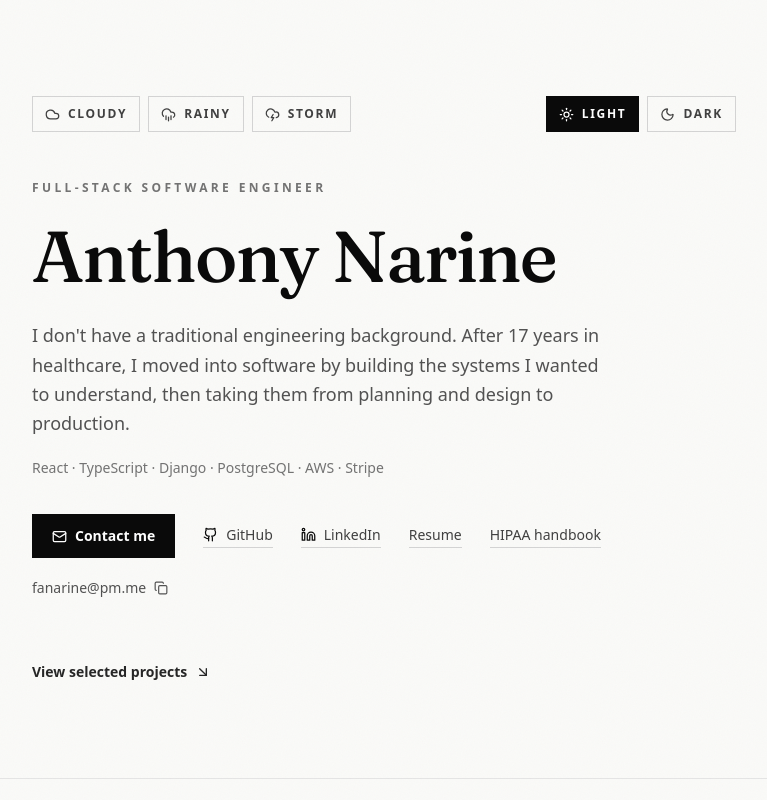
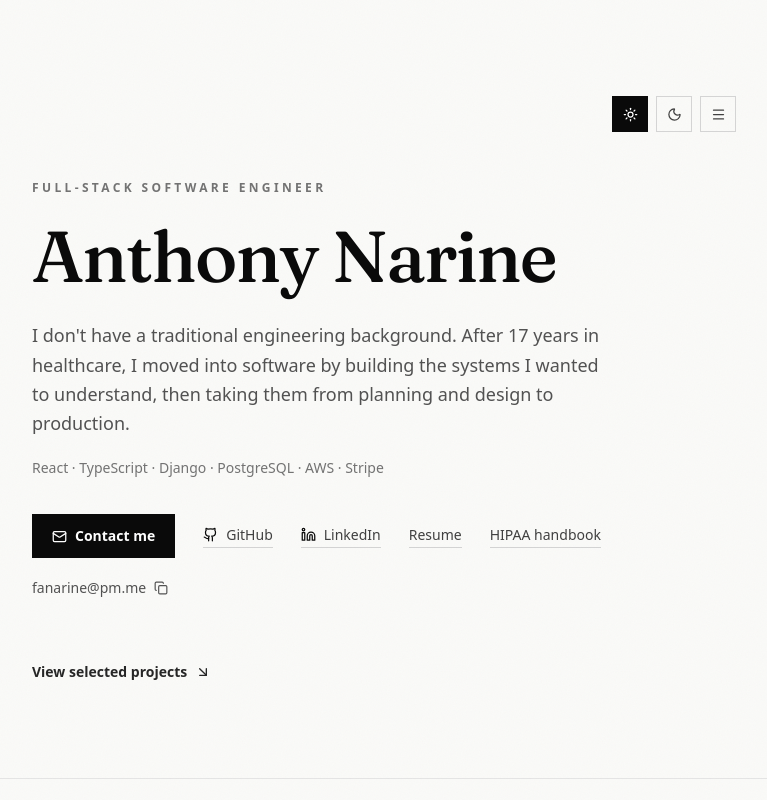
Before and after one commit to anthonynarine/portfolio-demo-hub, a React (Vite) app: page / in a window 1280 px wide. Shown: the top 800 px of the page, without its empty margins (256-1023 px from the left). Built offline with nearby package versions, Linux system fonts and the light colour scheme.

Commit message:
updated auth-integration package renamed to gait-sdk and currently builkding it for pypi

```diff
--- a/src/components/Header.tsx
+++ b/src/components/Header.tsx
@@ -41,7 +41,7 @@ export function Header({ name, headline, subhead }: HeaderProps) {
   return (
     <header className="bg-[#FAFAF8] text-neutral-950 cloudy:bg-[#D7DDE1] dark:bg-neutral-950 rainy:bg-[#0F1113] thunderstorm:bg-[#2D333B] dark:text-neutral-50">
       <div className="mx-auto flex min-h-[640px] max-w-3xl flex-col justify-center px-5 py-24 sm:px-8">
-        <div className="animate-fade-up mb-12 flex justify-end">
+        <div className="animate-fade-up relative z-40 mb-12 flex justify-end">
           <ThemeToggle />
         </div>
 
--- a/src/components/ThemeToggle.tsx
+++ b/src/components/ThemeToggle.tsx
@@ -1,8 +1,8 @@
 
 // # Filename: src/components/ThemeToggle.tsx
 
-import { useEffect, useState } from "react";
-import { Cloud, CloudLightning, CloudRain, Moon, Sun } from "lucide-react";
+import { useEffect, useRef, useState } from "react";
+import { Check, Cloud, CloudLightning, CloudRain, Menu, Moon, Sun } from "lucide-react";
 
 type ThemeMode = "light" | "cloudy" | "dark" | "rainy" | "thunderstorm";
 
@@ -47,61 +47,115 @@ function getVisibleLabel(mode: ThemeMode) {
   return mode === "thunderstorm" ? "Storm" : getThemeLabel(mode);
 }
 
+const iconButtonBase =
+  "inline-flex h-9 w-9 items-center justify-center border transition focus-visible:outline-2 focus-visible:outline-offset-2 focus-visible:outline-neutral-950 dark:focus-visible:outline-neutral-50";
+const activeClass =
+  "border-neutral-950 bg-neutral-950 text-white dark:border-neutral-50 dark:bg-neutral-50 dark:text-neutral-950";
+const idleClass =
+  "border-neutral-300 text-neutral-700 hover:border-neutral-950 hover:text-neutral-950 dark:border-neutral-700 dark:text-neutral-300 dark:hover:border-neutral-50 dark:hover:text-neutral-50";
+
 export function ThemeToggle() {
   const [mode, setMode] = useState<ThemeMode>(() => getInitialTheme());
+  const [menuOpen, setMenuOpen] = useState(false);
+  const menuRef = useRef<HTMLDivElement>(null);
+  const menuButtonRef = useRef<HTMLButtonElement>(null);
 
   useEffect(() => {
     setHtmlTheme(mode);
   }, [mode]);
 
+  useEffect(() => {
+    if (!menuOpen) return;
+
+    function onPointerDown(event: PointerEvent) {
+      if (!menuRef.current?.contains(event.target as Node)) setMenuOpen(false);
+    }
+    function onKeyDown(event: KeyboardEvent) {
+      if (event.key === "Escape") {
+        setMenuOpen(false);
+        menuButtonRef.current?.focus();
+      }
+    }
+
+    document.addEventListener("pointerdown", onPointerDown);
+    document.addEventListener("keydown", onKeyDown);
+    return () => {
+      document.removeEventListener("pointerdown", onPointerDown);
+      document.removeEventListener("keydown", onKeyDown);
+    };
+  }, [menuOpen]);
+
   function chooseTheme(next: ThemeMode) {
     setMode(next);
     setHtmlTheme(next);
     localStorage.setItem("theme", next);
+    setMenuOpen(false);
   }
 
-  function buttonClass(themeMode: ThemeMode) {
-    const isActive = mode === themeMode;
-    return [
-      "inline-flex h-9 items-center justify-center gap-2 border px-3 text-xs font-semibold uppercase tracking-[0.14em] transition",
-      isActive
-        ? "border-neutral-950 bg-neutral-950 text-white dark:border-neutral-50 dark:bg-neutral-50 dark:text-neutral-950"
-        : "border-neutral-300 text-neutral-700 hover:border-neutral-950 hover:text-neutral-950 dark:border-neutral-700 dark:text-neutral-300 dark:hover:border-neutral-50 dark:hover:text-neutral-50",
-    ].join(" ");
-  }
+  const atmosphereActive = atmosphereModes.includes(mode);
 
   return (
-    <div className="flex w-full flex-wrap items-center justify-between gap-3">
-      <div className="flex flex-wrap items-center gap-2" aria-label="Atmosphere modes">
-        {atmosphereModes.map((themeMode) => (
-          <button
-            key={themeMode}
-            type="button"
-            onClick={() => chooseTheme(themeMode)}
-            className={buttonClass(themeMode)}
-            aria-pressed={mode === themeMode}
-            aria-label={`Use ${getThemeLabel(themeMode)} mode`}
-          >
-            {getThemeIcon(themeMode)}
-            <span className="hidden sm:inline">{getVisibleLabel(themeMode)}</span>
-          </button>
-        ))}
-      </div>
-
-      <div className="flex items-center gap-2" aria-label="Light and dark modes">
+    <div className="flex items-center gap-2">
       {baseModes.map((themeMode) => (
         <button
           key={themeMode}
           type="button"
           onClick={() => chooseTheme(themeMode)}
-            className={buttonClass(themeMode)}
+          className={`${iconButtonBase} ${mode === themeMode ? activeClass : idleClass}`}
           aria-pressed={mode === themeMode}
           aria-label={`Use ${getThemeLabel(themeMode)} mode`}
+          title={`${getThemeLabel(themeMode)} mode`}
         >
           {getThemeIcon(themeMode)}
-            <span className="hidden sm:inline">{getThemeLabel(themeMode)}</span>
         </button>
       ))}
+
+      <div ref={menuRef} className="relative">
+        <button
+          ref={menuButtonRef}
+          type="button"
+          onClick={() => setMenuOpen((open) => !open)}
+          className={`${iconButtonBase} ${atmosphereActive ? activeClass : idleClass}`}
+          aria-haspopup="menu"
+          aria-expanded={menuOpen}
+          aria-label={
+            atmosphereActive ? `More modes (${getVisibleLabel(mode)} active)` : "More modes"
+          }
+          title="More modes"
+        >
+          <Menu size={15} />
+
+        </button>
+
+        {menuOpen ? (
+          <div
+            role="menu"
+            aria-label="Atmosphere modes"
+            className="absolute right-0 top-full z-40 mt-2 min-w-40 border border-neutral-300 bg-[#FAFAF8] py-1 shadow-lg cloudy:bg-[#E4E8EB] dark:border-neutral-700 dark:bg-neutral-900 rainy:bg-[#16191C] thunderstorm:bg-[#353C45]"
+          >
+            {atmosphereModes.map((themeMode) => {
+              const isActive = mode === themeMode;
+              return (
+                <button
+                  key={themeMode}
+                  type="button"
+                  role="menuitemradio"
+                  aria-checked={isActive}
+                  onClick={() => chooseTheme(themeMode)}
+                  className={`flex w-full items-center gap-3 px-3 py-2 text-left text-xs font-semibold uppercase tracking-[0.14em] transition hover:bg-neutral-950/5 dark:hover:bg-white/10 ${
+                    isActive
+                      ? "text-neutral-950 dark:text-neutral-50"
+                      : "text-neutral-600 dark:text-neutral-400"
+                  }`}
+                >
+                  {getThemeIcon(themeMode)}
+                  <span className="flex-1">{getVisibleLabel(themeMode)}</span>
+                  {isActive ? <Check size={13} /> : null}
+                </button>
+              );
+            })}
+          </div>
+        ) : null}
       </div>
     </div>
   );
--- a/src/data/projects.ts
+++ b/src/data/projects.ts
@@ -14,7 +14,7 @@ export const profileLinks = {
 
 const LINKS = {
   tttRepo: "https://github.com/anthonynarine/tic_tac_toe",
-  authIntegrationRepo: "https://github.com/anthonynarine/auth_integration",
+  gaitSdkRepo: "https://github.com/anthonynarine/gait-sdk",
   authFlowRepo: "https://github.com/anthonynarine/AuthFlow",
   djangoAuthRepo: "https://github.com/anthonynarine/django_auth",
   lumenLoggerRepo: "https://github.com/anthonynarine/Lumen_Logger",
@@ -230,20 +230,20 @@ export const projects: Project[] = [
     id: "infra-packages",
     title: "Backend Building Blocks",
     description:
-      "Reusable backend components extracted while building Lumen: centralized auth integration and shared structured logging for traceability across services.",
+      "Open-source Python packages extracted while building Lumen: gait-sdk, a client for the Gait identity service, and shared structured logging for traceability across services.",
     highlights: [
-      "auth_integration: verifies JWT via a central Auth API to avoid duplicating auth logic",
+      "gait-sdk: MIT-licensed adapter that lets Django REST Framework and FastAPI services verify identity against Gait instead of re-implementing auth — validate only, never issue tokens or store passwords",
+      "Being packaged for PyPI: framework-agnostic imports, versioned releases, CI test suite",
       "lumen-logger: structured logging + correlation IDs for debugging across modules/services",
-      "Designed for reuse across Django and FastAPI projects",
     ],
     tryThis: [
-      "Open auth_integration and follow the token → identity verification → role enforcement path.",
+      "Open gait-sdk and follow the token → identity verification → claims path, from the DRF authentication class to Gait's /whoami/.",
       "Open lumen-logger and review the logging config + correlation approach.",
     ],
     links: {
-      repo: LINKS.authIntegrationRepo,
+      repo: LINKS.gaitSdkRepo,
       related: [{ label: "lumen-logger repo", href: LINKS.lumenLoggerRepo }],
     },
-    badges: ["Platform", "Reusable", "Tracing"],
+    badges: ["Open Source", "Python SDK", "PyPI (in progress)", "Tracing"],
   },
 ];
--- a/src/pages/HandbookPage.tsx
+++ b/src/pages/HandbookPage.tsx
@@ -45,7 +45,7 @@ export default function HandbookPage() {
       <div aria-hidden="true" className="lightning-layer pointer-events-none fixed inset-0 z-30" />
 
       <header className="mx-auto max-w-3xl px-5 pt-10 sm:px-8">
-        <div className="animate-fade-up flex flex-wrap items-center justify-between gap-4">
+        <div className="animate-fade-up relative z-40 flex flex-wrap items-center justify-between gap-4">
           <a
             href="/"
             className="inline-flex shrink-0 items-center gap-2 whitespace-nowrap text-sm font-medium text-neutral-600 transition hover:gap-3 hover:text-neutral-950 dark:text-neutral-400 dark:hover:text-neutral-50"
```
Lines whose indentation alone changed are shown as unchanged.
